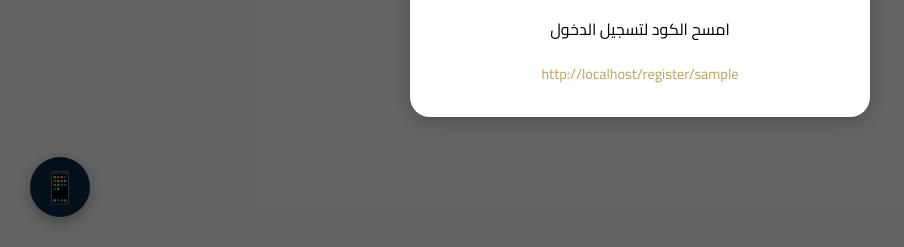
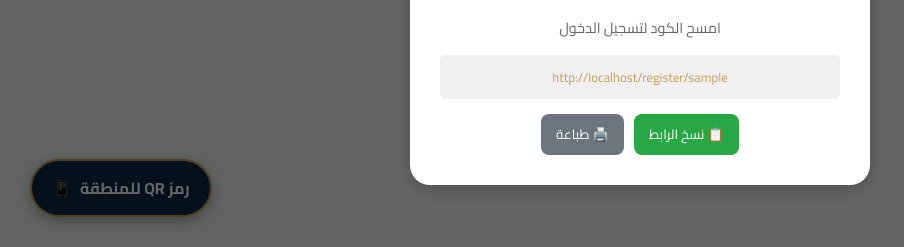
Before and after one commit to Mohammed-Alzahmi/vehicle-tracker-v2, a Flask app: a page that uses templates/region_details.html in a window 1280 px wide, after a click that opens the changed part. Shown: the part 553-800 px from the top of the page, without its empty margins (0-904 px from the left). Run offline with Flask 3, Linux system fonts and the light colour scheme.

```diff
--- a/static/script.js
+++ b/static/script.js
@@ -1,4 +1,4 @@
-// دوال الرئيسية
+// دوال المنيو والحذف في الرئيسية
 function toggleMenu(id) {
     document.querySelectorAll('.menu').forEach(m => { if(m.id !== 'menu-'+id) m.style.display='none'; });
     let m = document.getElementById('menu-' + id);
@@ -31,7 +31,7 @@ function saveEdit() {
     }
 }
 
-// المركبات بدون ريفريش
+// إضافة وحذف المركبات بدون تحديث الصفحة
 function addCarDirect() {
     let input = document.getElementById('newCarInput');
     let value = input.value;
@@ -65,11 +65,20 @@ function deleteCarDirect(carName, elementId) {
     });
 }
 
-// الإدارة
+// إدارة السجلات
 function toggleAdminMode() {
     let b = document.getElementById('pageBody');
+    let controls = document.getElementById('adminControls');
     b.classList.toggle('admin-mode');
-    document.getElementById('adminControls').style.display = b.classList.contains('admin-mode') ? 'block' : 'none';
+    controls.style.display = b.classList.contains('admin-mode') ? 'block' : 'none';
+}
+
+function selectAll() { document.querySelectorAll('.record-check input').forEach(c => c.checked = true); }
+
+// زر الإلغاء الجديد
+function cancelSelection() {
+    document.querySelectorAll('.record-check input').forEach(c => c.checked = false);
+    toggleAdminMode();
 }
 
 function deleteSelected() {
@@ -82,5 +91,12 @@ function deleteSelected() {
     }
 }
 
-function selectAll() { document.querySelectorAll('.record-check input').forEach(c => c.checked = true); }
+// وظائف الـ QR (نسخ وطباعة)
+function copyURL() {
+    const urlText = document.getElementById('urlText').innerText;
+    navigator.clipboard.writeText(urlText).then(() => {
+        alert("تم نسخ الرابط بنجاح ✅");
+    });
+}
+
 function closeModal(id) { document.getElementById(id).style.display = 'none'; }
--- a/static/style.css
+++ b/static/style.css
@@ -28,21 +28,35 @@ header img { height: clamp(30px, 8vw, 75px); width: auto; flex-shrink: 0; }
 .modal-content { background: white; padding: 30px; border-radius: 20px; width: 100%; max-width: 400px; position: relative; text-align: center; box-shadow: 0 5px 20px rgba(0,0,0,0.2); }
 .close-x { position: absolute; top: 15px; right: 15px; font-size: 24px; cursor: pointer; color: #888; font-weight: bold; line-height: 1; }
 
-/* الزر العائم (QR Code) - التعديل اليديد */
-.fab-btn {
+/* زر الـ QR العائم الجديد - مستطيل وأنيق */
+.fab-qr-btn {
     position: fixed; bottom: 30px; left: 30px;
-    width: 60px; height: 60px;
     background: var(--primary); color: white;
-    border-radius: 50%;
-    display: flex; align-items: center; justify-content: center;
-    font-size: 30px; box-shadow: 0 4px 15px rgba(0,0,0,0.3);
-    cursor: pointer; z-index: 1000; transition: transform 0.2s;
+    padding: 12px 20px; border-radius: 50px;
+    display: flex; align-items: center; gap: 8px;
+    font-weight: bold; box-shadow: 0 4px 15px rgba(0,0,0,0.3);
+    cursor: pointer; z-index: 1000; transition: 0.3s;
+    border: 2px solid var(--accent);
 }
-.fab-btn:active { transform: scale(0.9); }
-/* عشان اللينك ما يطلع برا الفريم */
-.break-text { word-break: break-all; color: var(--accent); font-size: 0.9rem; margin-top: 10px; direction: ltr; }
+.fab-qr-btn:hover { transform: translateY(-5px); }
 
-/* بقية الستايلات */
+/* أزرار النسخ والطباعة */
+.modal-btns { display: flex; gap: 10px; justify-content: center; margin-top: 15px; }
+.btn-copy { background: #28a745; color: white; border: none; padding: 8px 15px; border-radius: 8px; cursor: pointer; font-family: 'Cairo'; }
+.btn-print { background: #6c757d; color: white; border: none; padding: 8px 15px; border-radius: 8px; cursor: pointer; font-family: 'Cairo'; }
+
+/* لمنع خروج الرابط عن الإطار */
+.break-text { word-break: break-all; color: var(--accent); font-size: 0.8rem; margin-top: 10px; direction: ltr; background: #f0f0f0; padding: 10px; border-radius: 5px; }
+
+/* تنسيق الطباعة */
+@media print {
+    body * { visibility: hidden; }
+    #printableArea, #printableArea * { visibility: visible; }
+    #printableArea { position: absolute; left: 0; top: 0; width: 100%; }
+    .modal-btns, .close-x { display: none; }
+}
+
+/* بقية التنسيقات */
 .car-item { display: flex; justify-content: space-between; padding: 12px; background: #f9f9f9; margin-bottom: 8px; border-radius: 10px; border: 1px solid #eee; align-items: center; }
 .add-region-container { max-width: 600px; margin: 20px auto; display: flex; padding: 0 20px; }
 .add-region-container input { flex: 1; padding: 12px; border: 2px solid #ddd; border-radius: 0 12px 12px 0; font-family: 'Cairo'; }
--- a/templates/region_details.html
+++ b/templates/region_details.html
@@ -20,9 +20,10 @@
         <a href="/" style="text-decoration:none; color:var(--primary); font-weight:bold;">➜ الرئيسية</a>
     </div>
 
-    <div id="adminControls" style="display:none; text-align:center; margin-bottom:15px;">
-        <button onclick="selectAll()" style="padding:8px 15px; border-radius:5px; border:1px solid #ccc;">تحديد الكل</button>
-        <button onclick="deleteSelected()" style="padding:8px 15px; background:var(--danger); color:white; border:none; border-radius:5px; margin-right:10px;">حذف</button>
+    <div id="adminControls" style="display:none; text-align:center; margin-bottom:15px; background:#f9f9f9; padding:10px; border-radius:10px; border:1px dashed #ccc;">
+        <button onclick="selectAll()" style="padding:8px 15px; border-radius:5px; border:1px solid #ccc; background:white; cursor:pointer;">تحديد الكل</button>
+        <button onclick="cancelSelection()" style="padding:8px 15px; border-radius:5px; border:1px solid #ccc; background:white; cursor:pointer; margin-right:5px;">إلغاء</button>
+        <button onclick="deleteSelected()" style="padding:8px 15px; background:var(--danger); color:white; border:none; border-radius:5px; margin-right:10px; cursor:pointer;">حذف</button>
     </div>
 
     <div style="background:white; border-radius:15px; overflow:hidden; box-shadow:0 5px 15px rgba(0,0,0,0.05);">
@@ -44,17 +45,23 @@
     </div>
 </div>
 
-<div class="fab-btn" onclick="document.getElementById('qrModal').style.display='flex'">
-    📱
+<div class="fab-qr-btn" onclick="document.getElementById('qrModal').style.display='flex'">
+    <span>رمز QR للمنطقة</span> 📱
 </div>
 
 <div id="qrModal" class="modal">
-    <div class="modal-content">
+    <div class="modal-content" id="printableArea">
         <span class="close-x" onclick="closeModal('qrModal')">✕</span>
-        <h3>مسح الرمز (QR)</h3>
-        <img src="https://api.qrserver.com/v1/create-qr-code/?size=200x200&data={{ request.host_url }}register/{{ region }}" style="margin-bottom:10px;">
-        <p>امسح الكود لتسجيل الدخول</p>
-        <div class="break-text">{{ request.host_url }}register/{{ region }}</div>
+        <h3 style="margin-bottom:5px;">مسح رمز QR كود</h3>
+        <h4 style="color:var(--accent); margin-top:0;">لمنطقة: {{ region }}</h4>
+        <img src="https://api.qrserver.com/v1/create-qr-code/?size=200x200&data={{ request.host_url }}register/{{ region }}" style="margin:15px 0; border:1px solid #eee; padding:5px;">
+        <p style="font-size:0.9rem; color:#666;">امسح الكود لتسجيل الدخول</p>
+        <div class="break-text" id="urlText">{{ request.host_url }}register/{{ region }}</div>
+
+        <div class="modal-btns">
+            <button onclick="copyURL()" class="btn-copy">📋 نسخ الرابط</button>
+            <button onclick="window.print()" class="btn-print">🖨️ طباعة</button>
+        </div>
     </div>
 </div>
 
@@ -72,7 +79,7 @@
         </div>
         <div style="display:flex; gap:5px;">
             <input type="text" id="newCarInput" placeholder="أضف مركبة..." style="flex:1; padding:10px; border:1px solid #ddd; border-radius:8px;">
-            <button onclick="addCarDirect()" style="padding:10px 15px; background:var(--primary); color:white; border:none; border-radius:8px;">+</button>
+            <button onclick="addCarDirect()" style="padding:10px 15px; background:var(--primary); color:white; border:none; border-radius:8px; cursor:pointer;">+</button>
         </div>
     </div>
 </div>
```
